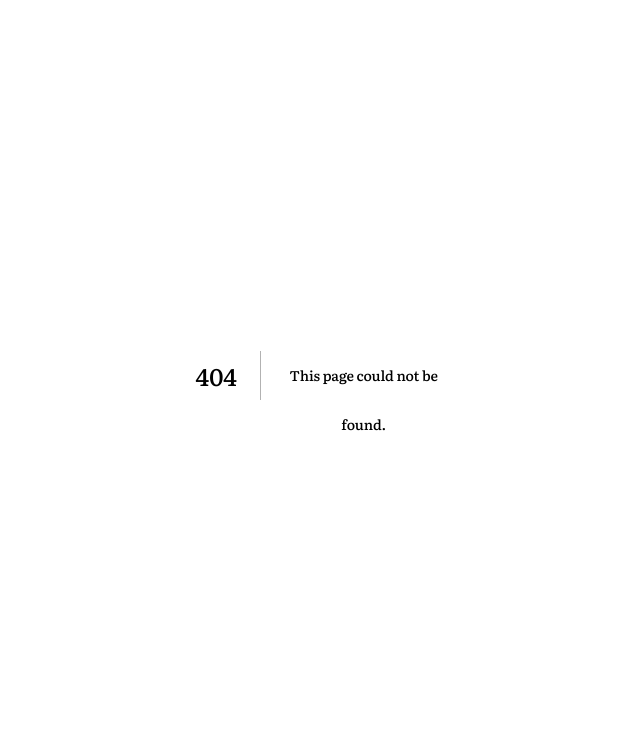
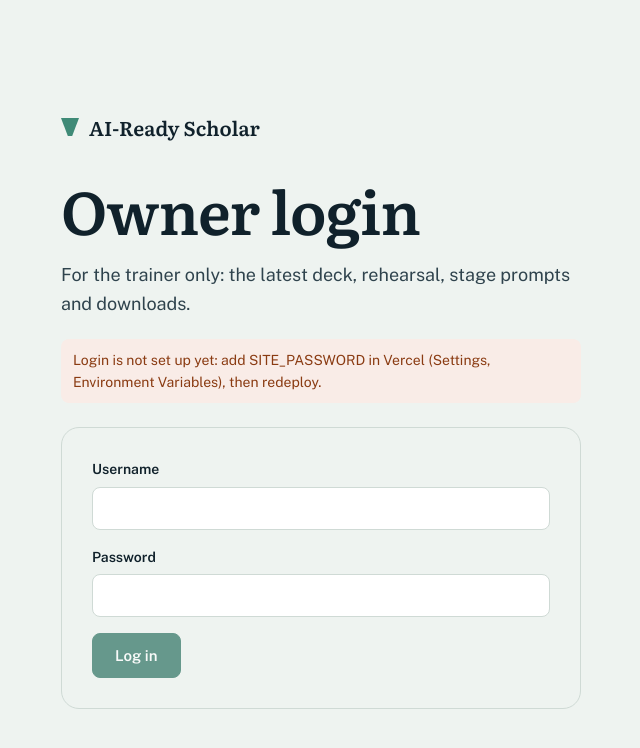
Before and after one commit to nutshellagency/aireadyscholar, a Next.js app: page /login in a window 1280 px wide. Before the commit this address had no page. Shown: the top 748 px of the page, without its empty margins (319-959 px from the left). Built offline with nearby package versions, Linux system fonts and the light colour scheme.

Commit message:
Owner login page

```diff
--- /dev/null
+++ b/app/login/page.tsx
@@ -0,0 +1,35 @@
+import { passwordSet } from "../../lib/auth";
+
+export const metadata = { title: "Owner login · AI-Ready Scholar", robots: { index: false, follow: false } };
+export const dynamic = "force-dynamic";
+
+export default async function Login({ searchParams }: { searchParams: Promise<{ e?: string }> }) {
+  const { e } = await searchParams;
+  const ready = passwordSet();
+  return (
+    <main className="band">
+      <div className="wrap" style={{ maxWidth: 520 }}>
+        <a className="brand" href="/" aria-label="AI-Ready Scholar, home">
+          <span className="mark" aria-hidden="true" />
+          AI-Ready Scholar
+        </a>
+        <h1 className="kith1" style={{ marginTop: 32 }}>Owner login</h1>
+        <p className="intro">For the trainer only: the latest deck, rehearsal, stage prompts and downloads.</p>
+        {!ready && <p className="formerror" style={{ marginTop: 20 }}>Login is not set up yet: add SITE_PASSWORD in Vercel (Settings, Environment Variables), then redeploy.</p>}
+        {e === "1" && <p className="formerror" style={{ marginTop: 20 }}>That username or password is not right.</p>}
+        {e === "wait" && <p className="formerror" style={{ marginTop: 20 }}>Too many tries. Please wait 15 minutes.</p>}
+        <form className="contactform" method="post" action="/api/login" style={{ marginTop: 24 }}>
+          <label>
+            Username
+            <input name="username" autoComplete="username" required />
+          </label>
+          <label>
+            Password
+            <input name="password" type="password" autoComplete="current-password" required />
+          </label>
+          <button className="btn primary" type="submit" disabled={!ready}>Log in</button>
+        </form>
+      </div>
+    </main>
+  );
+}
```
